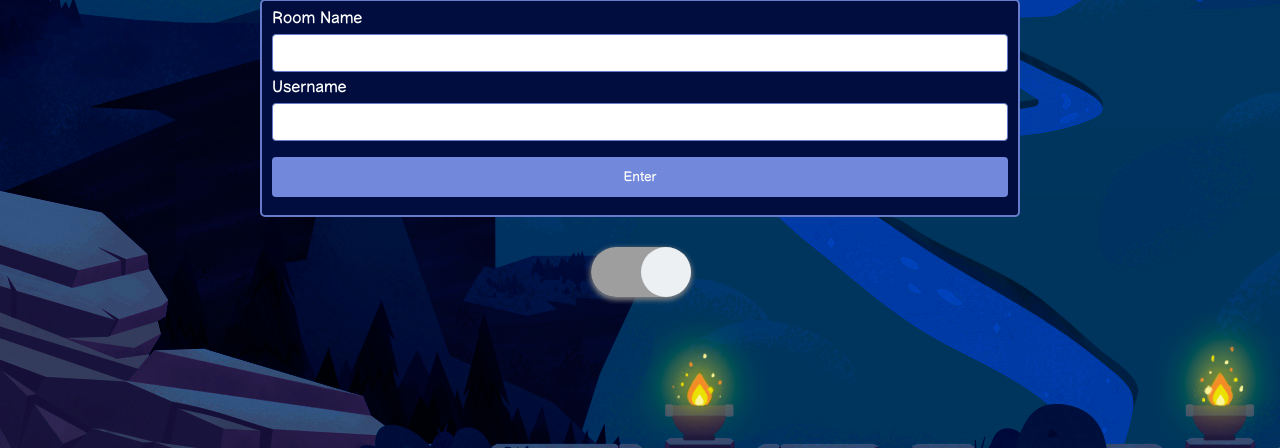
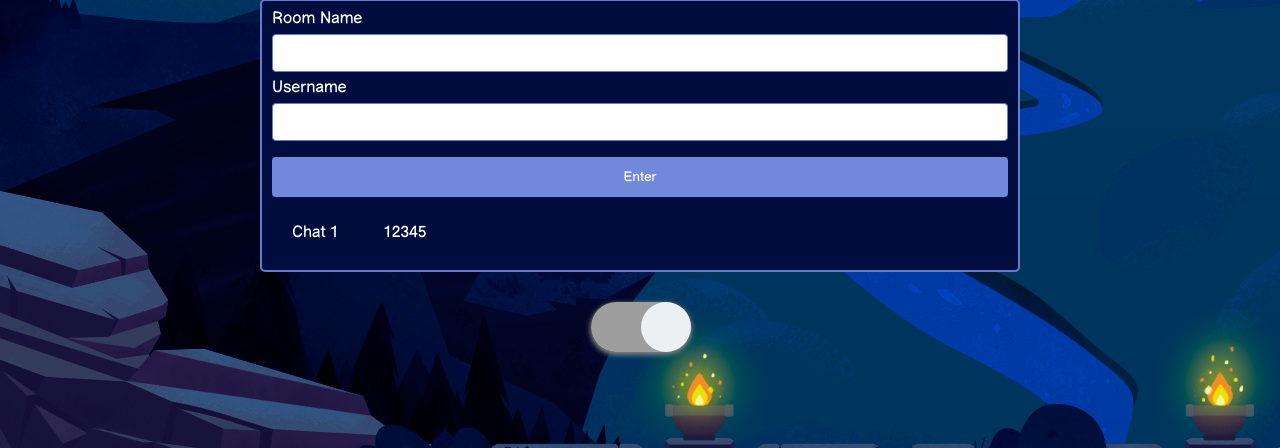
Before and after one commit to SPSUITD/python-django-project-shinkarenkoalexey, a Django app: page / in a window 1280 px wide. Shown: the part 352-800 px from the top of the page. Run offline with Django 3.2, Linux system fonts and the light colour scheme; data comes from the database, SQL or seed files in the repository; both versions use the stored data as it was after the commit; grey boxes are pictures that could not be loaded.

Commit message:
Minor fixes

```diff
--- a/chat/models.py
+++ b/chat/models.py
@@ -4,6 +4,9 @@ from django.db import models
 class Room(models.Model):
   name = models.CharField(max_length=200)
 
+  def __str__(self):
+    return self.name
+
 class Message(models.Model):
   value = models.CharField(max_length=10000)
   date_send = models.DateTimeField(auto_now_add=True)
--- a/chat/views.py
+++ b/chat/views.py
@@ -7,16 +7,9 @@ from django.http import HttpResponse, JsonResponse
 
 
 def chat(request):
-  return render(request, 'chat.html')
+  context = Room.objects.all()
+  return render(request, 'chat.html', {'context': context})
 
-def room(request,room):
-  username = request.GET.get('username')
-  room_details = Room.objects.get(name=room)
-  return render(request, 'room.html',{
-    'username': username,
-    'room': room,
-    'room_details': room_details
-  })
 
 def checker(request):
   room = request.POST['room_name']
@@ -28,6 +21,16 @@ def checker(request):
     new_room = Room.objects.create(name=room)
     new_room.save()
     return redirect('/'+room+'/?username='+username)
+
+
+def room(request,room):
+  username = request.GET.get('username')
+  room_details = Room.objects.get(name=room)
+  return render(request, 'room.html',{
+    'username': username,
+    'room': room,
+    'room_details': room_details
+  })
 
 
 def send(request):
--- a/static/style_chat.css
+++ b/static/style_chat.css
@@ -20,6 +20,10 @@ body {
   margin: 0 auto;
   max-width: 800px;
   padding: 0 20px;
+}
+
+.blocks {
+  display: inline-block;
 }
 
 .center {
--- a/templates/chat/chat.html
+++ b/templates/chat/chat.html
@@ -12,6 +12,7 @@
 {% load static %}
 
 
+
 <h1 class="text-black center" align="center">Chat4You</h1>
 
 <div class="container black">
@@ -24,6 +25,11 @@
         <input type="text" name="username" id="username" width="100px" />
         <input type="submit" value="Enter">
     </form>
+    {% for name in context %}
+      <div class="blocks">
+        <span class="text-black">{{ name.name }}</span>
+      </div>
+    {% endfor %}
 </div>
 
 <input type="checkbox" id="theme" class="switch">
@@ -33,6 +39,7 @@ $(function () {
   $("#theme").on('click', () => {
   $('body').toggleClass('class-white')
   $('label').toggleClass('text-white')
+  $('span').toggleClass('text-white')
   $('h1').toggleClass('text-white')
   $('div').toggleClass('white')
   $('#link').toggleClass('link_login_white')
```
Also changed, not shown: db.sqlite3.
